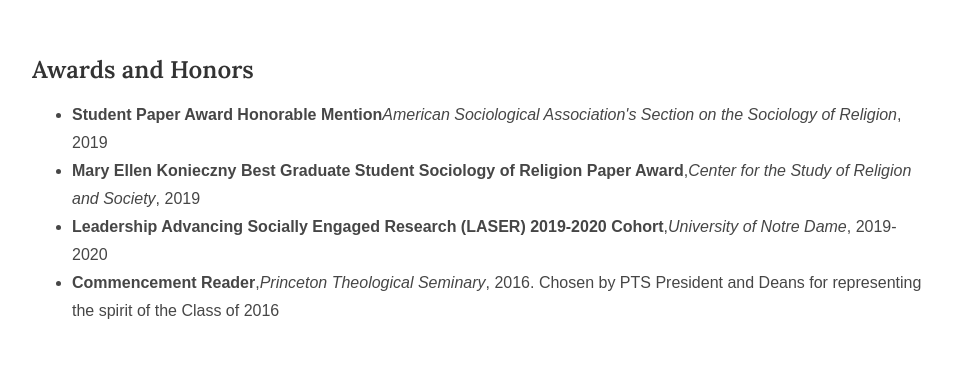
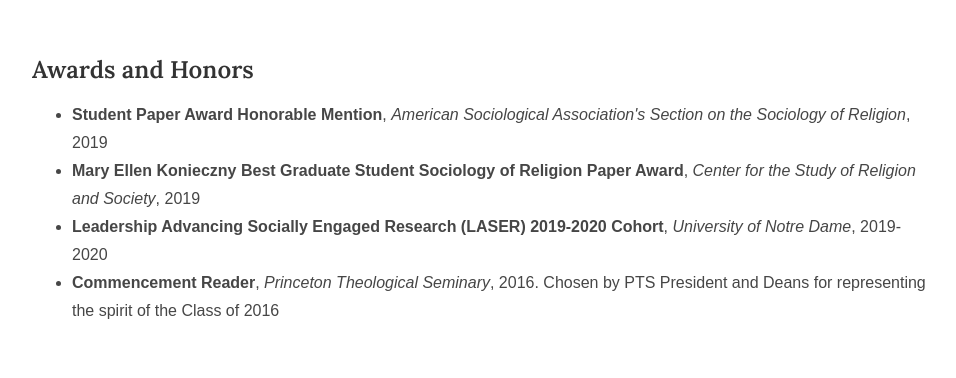
Before and after one commit to michaelrotolo/github.io, a Jekyll site: the page built from cv/index.html, in a window 1280 px wide and 900 px high, scrolled down 1050 px. Shown: the part 154-532 px from the top of the window, without its empty margins (160-1116 px from the left). Built offline with Jekyll 4.4.1, drawn with Linux system fonts in a browser that asks for light colours; some web fonts are replaced.

```diff
--- a/cv/index.html
+++ b/cv/index.html
@@ -54,10 +54,10 @@ title: CV | Michael Rotolo
 
 	<h2>Awards and Honors</h2>
 	<ul>
-		<li><b>Student Paper Award Honorable Mention</b><i>American Sociological Association's Section on the Sociology of Religion</i>, 2019</li>
-		<li><b>Mary Ellen Konieczny Best Graduate Student Sociology of Religion Paper Award</b>,<i>Center for the Study of Religion and Society</i>, 2019</li>
-		<li><b>Leadership Advancing Socially Engaged Research (LASER) 2019-2020 Cohort</b>,<i>University of Notre Dame</i>, 2019-2020</li>
-		<li><b>Commencement Reader</b>,<i>Princeton Theological Seminary</i>, 2016. Chosen by PTS President and Deans for representing the spirit of the Class of 2016</li>
+		<li><b>Student Paper Award Honorable Mention</b>, <i>American Sociological Association's Section on the Sociology of Religion</i>, 2019</li>
+		<li><b>Mary Ellen Konieczny Best Graduate Student Sociology of Religion Paper Award</b>, <i>Center for the Study of Religion and Society</i>, 2019</li>
+		<li><b>Leadership Advancing Socially Engaged Research (LASER) 2019-2020 Cohort</b>, <i>University of Notre Dame</i>, 2019-2020</li>
+		<li><b>Commencement Reader</b>, <i>Princeton Theological Seminary</i>, 2016. Chosen by PTS President and Deans for representing the spirit of the Class of 2016</li>
 	</ul>
 
 
```
